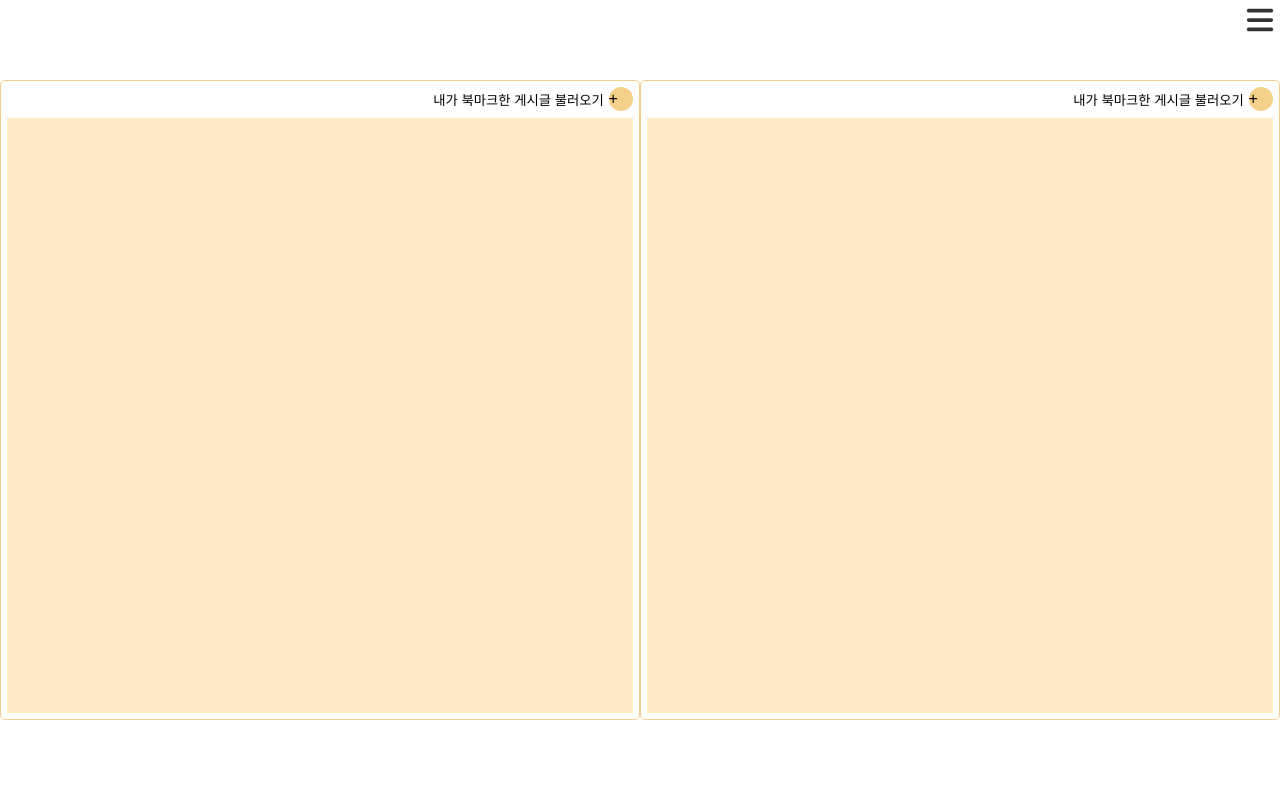
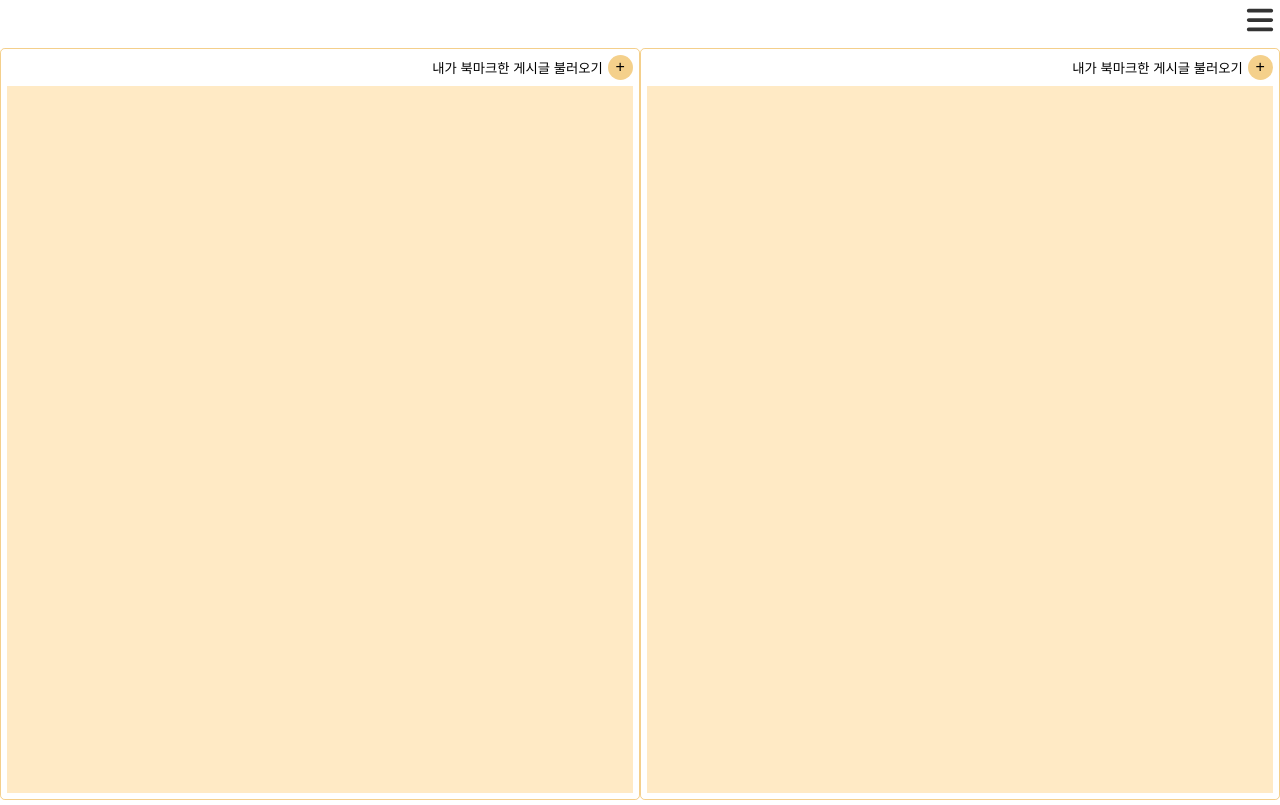
Before and after one commit to Duboo31/final_project_teulang_client, a React (Create React App) app: page /multi in a window 1280 px wide. Built offline with nearby package versions, Linux system fonts and the light colour scheme.

Commit message:
Feat: CSS

```diff
--- a/src/styles/MultiViewPage.css
+++ b/src/styles/MultiViewPage.css
@@ -1,6 +1,6 @@
 .multi_whole {
-    padding-top: 5rem;
-    height: 90vh;
+    padding-top: 3rem;
+    height: 100vh;
     width: 100%;
     /* border: 1px solid; */
 }
@@ -34,10 +34,13 @@
 }
 .multi_sec_btn {
     border: none;
-    height: 1.5rem;
-    width: 1.5rem;
+    min-height: 25px;
+    min-width: 25px;
+    max-height: 25px;
+    max-width: 25px;
     border-radius: 1.5rem;
     background-color: var(--main-color-op60);
+    text-align: center;
 }
 .multi_detail_form {
     height: calc(100% - 1.5rem - 0.4rem);
```
